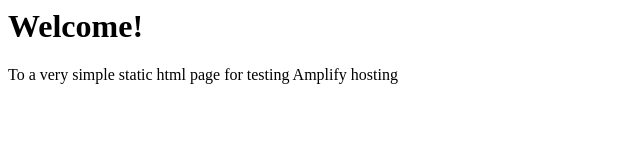
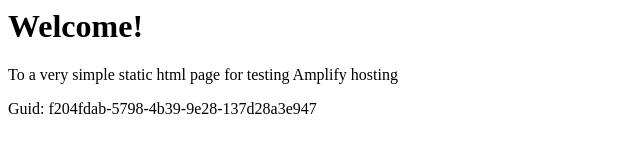
Before and after one commit to aws-aemilia-pdx/Github-PR-Commit-Integration-Test-DoNotTouch-Gith-OKSLNVO2-v1-beta-us-west-2, a website: page src/index.html in a window 1280 px wide. Shown: the whole page, without its empty margins (0-640 px from the left). Drawn offline with Linux system fonts and the light colour scheme.

Commit message:
commit from integ tests

```diff
--- a/src/index.html
+++ b/src/index.html
@@ -1,3 +1,5 @@
+
+
 <html lang="en">
 
 <head>
@@ -10,6 +12,6 @@
 <body>
     <h1>Welcome!</h1>
     <p>To a very simple static html page for testing Amplify hosting</p>
-</body>
+    <p>Guid: f204fdab-5798-4b39-9e28-137d28a3e947</p></body>
 
 </html>
```
